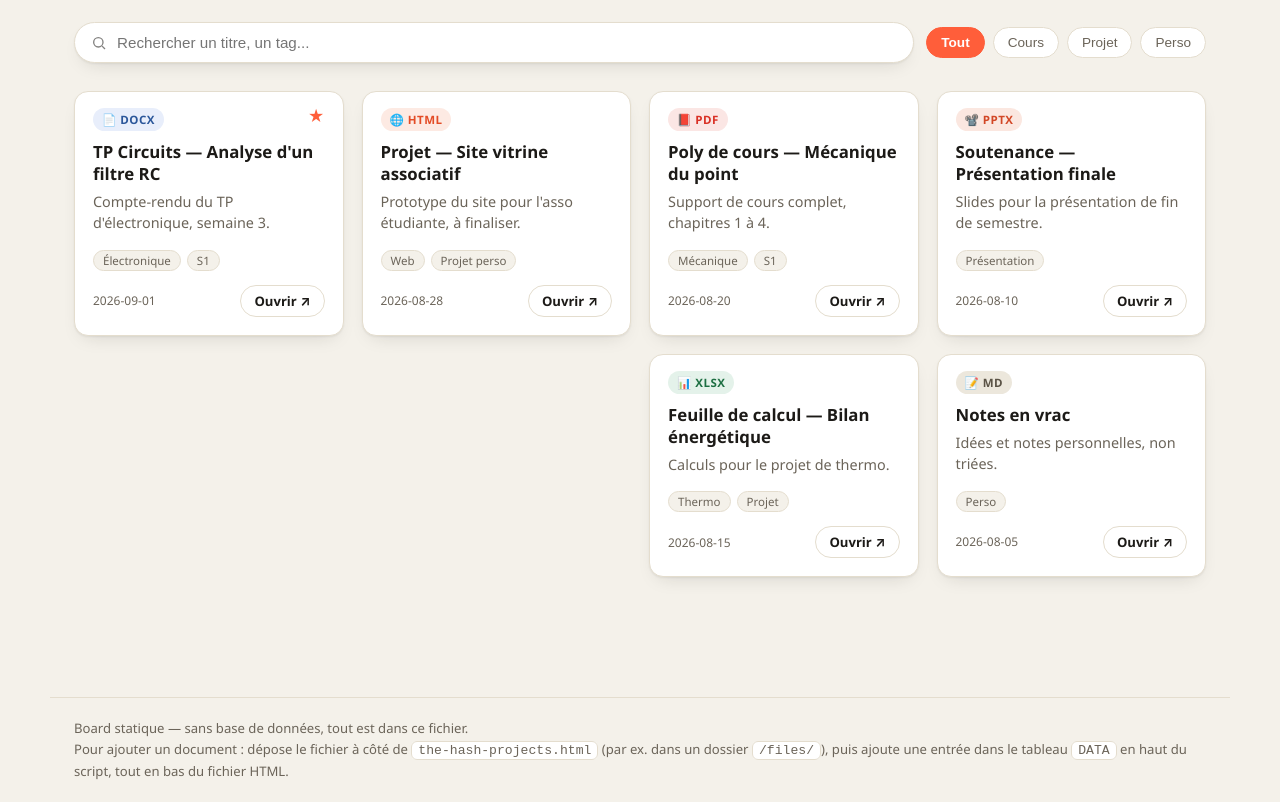
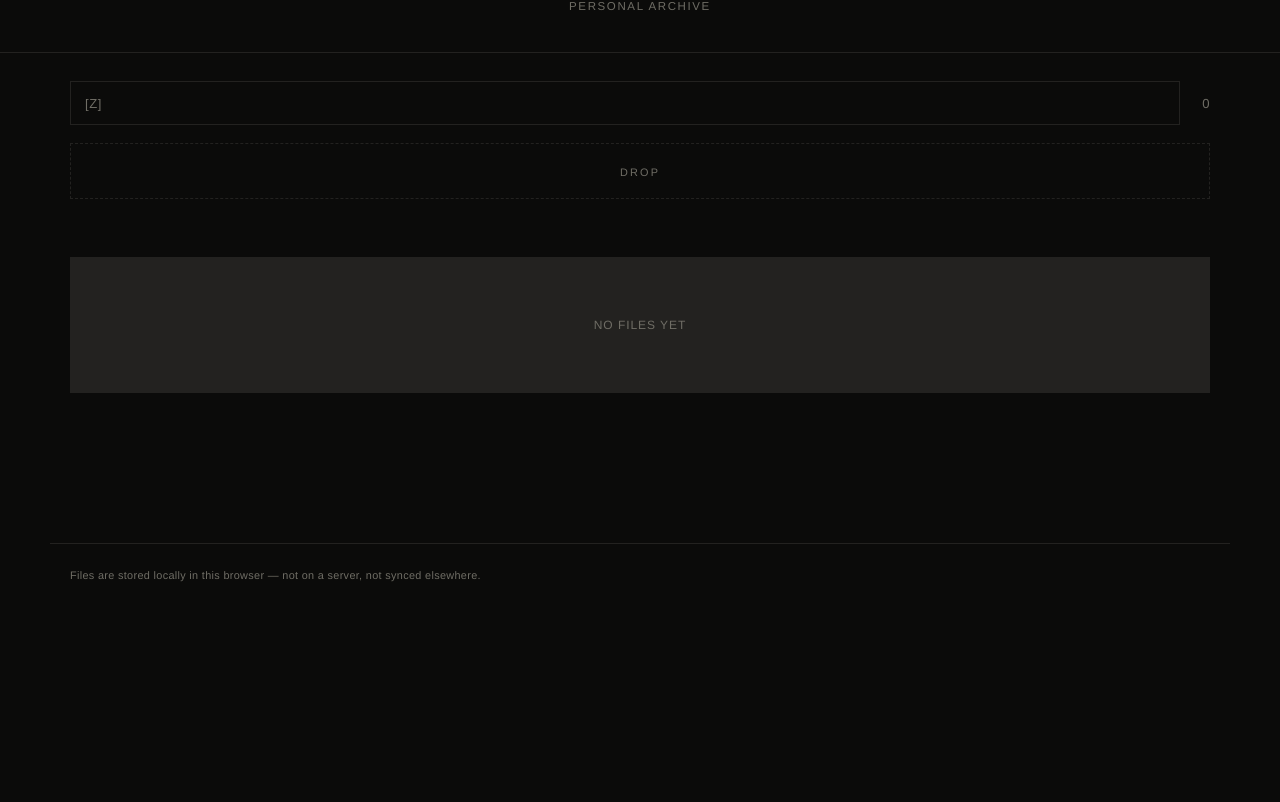
Before and after one commit to haroldcatherin-star/Hash-Projects, a plain HTML site: page index.html in a window 1280 px wide. Shown: the part 132-934 px from the top of the page. After the commit the page ends 800 px from the top, so only its background shows below. Drawn offline with Linux system fonts and the light colour scheme.

Commit message:
Add files via upload

```diff
--- a/index.html
+++ b/index.html
@@ -1,310 +1,380 @@
 <!DOCTYPE html>
-<html lang="fr">
+<html lang="en">
 <head>
 <meta charset="UTF-8">
 <meta name="viewport" content="width=device-width, initial-scale=1.0">
 <title>The Hash Projects</title>
 <style>
   :root{
-    --bg: #f4f1ea;
-    --bg-alt: #ffffff;
-    --ink: #1c1a17;
-    --ink-soft: #6b6459;
-    --line: #e4ddce;
-    --accent: #ff5e3a;
-    --accent-ink: #ffffff;
-    --chip-bg: #ffffff;
-    --chip-border: #e4ddce;
-    --shadow: 0 1px 2px rgba(28,26,23,.06), 0 8px 20px -10px rgba(28,26,23,.18);
-    --card-radius: 14px;
-    --c-docx: #2b579a; --c-docx-bg: #e8eefb;
-    --c-html: #e34c26; --c-html-bg: #fdeae3;
-    --c-pdf:  #d93025; --c-pdf-bg:  #fbe6e4;
-    --c-xlsx: #1d6f42; --c-xlsx-bg: #e4f2ea;
-    --c-pptx: #d24726; --c-pptx-bg: #fbe7e0;
-    --c-md:   #5b5346; --c-md-bg:   #ece7dc;
-    --c-zip:  #7a6f5d; --c-zip-bg:  #efeae0;
-    --c-link: #7c3aed; --c-link-bg: #efe6fd;
-    --c-other:#3d3a34; --c-other-bg:#eae6db;
+    --bg: #0b0b0a;
+    --text: #c9c7bd;
+    --text-dim: #6f6d65;
+    --line: #232220;
+    --card-bg: #121211;
+    --invert-bg: #c9c7bd;
+    --invert-fg: #0b0b0a;
   }
-  @media (prefers-color-scheme: dark){
-    :root{
-      --bg: #15130f;
-      --bg-alt: #1d1a15;
-      --ink: #f2ede2;
-      --ink-soft: #a89f8c;
-      --line: #322e26;
-      --chip-bg: #221f19;
-      --chip-border: #3a352b;
-      --shadow: 0 1px 2px rgba(0,0,0,.4), 0 10px 24px -12px rgba(0,0,0,.6);
-      --c-docx-bg: #1c2740; --c-html-bg: #3a2117; --c-pdf-bg: #3a1e1c;
-      --c-xlsx-bg: #17301f; --c-pptx-bg: #3a2015; --c-md-bg: #29261d;
-      --c-zip-bg: #29251d; --c-link-bg: #271c3a; --c-other-bg: #262319;
-    }
+  *{ box-sizing:border-box; margin:0; padding:0; }
+  html,body{ background:var(--bg); color:var(--text); min-height:100%; }
+  body{
+    font-family: "Helvetica Neue", Helvetica, Arial, sans-serif;
+    -webkit-font-smoothing:antialiased;
   }
-  *{box-sizing:border-box;}
-  body{
-    margin:0; background:var(--bg); color:var(--ink);
-    font-family: "Segoe UI", -apple-system, BlinkMacSystemFont, Roboto, Helvetica, Arial, sans-serif;
-    min-height:100vh;
+
+  .wrap{ max-width:1180px; margin:0 auto; padding:0 20px 100px; }
+
+  /* ---- header ---- */
+  header{ padding:64px 20px 40px; text-align:center; border-bottom:1px solid var(--line); }
+  .word{
+    font-size:clamp(2rem,6vw,3.4rem); font-weight:900; text-transform:uppercase;
+    letter-spacing:-0.01em; line-height:1; color:var(--text);
   }
-  .wrap{ max-width:1180px; margin:0 auto; padding:0 24px 80px; }
+  .tag{
+    margin-top:14px; font-size:.72rem; letter-spacing:.14em; text-transform:uppercase;
+    color:var(--text-dim);
+  }
 
-  header.top{ padding:48px 24px 28px; text-align:center; }
-  .brand{ display:inline-flex; align-items:center; gap:10px; font-size:2rem; font-weight:800; letter-spacing:-0.02em; }
-  .brand .hash{ color:var(--accent); font-size:2.2rem; }
-  .tagline{ margin:8px 0 0; color:var(--ink-soft); font-size:.98rem; }
-
+  /* ---- toolbar ---- */
   .toolbar{
-    max-width:1180px; margin:0 auto 28px; padding:0 24px;
-    display:flex; flex-wrap:wrap; gap:12px; align-items:center; justify-content:space-between;
+    display:flex; flex-wrap:wrap; gap:14px; align-items:center; justify-content:space-between;
+    padding:28px 0 18px;
   }
   .search{
-    flex:1 1 260px; display:flex; align-items:center; gap:8px;
-    background:var(--bg-alt); border:1px solid var(--line); border-radius:999px;
-    padding:10px 16px; box-shadow:var(--shadow);
+    flex:1 1 240px; background:transparent; border:1px solid var(--line); border-radius:0;
+    padding:12px 14px;
   }
   .search input{
-    border:none; outline:none; background:transparent; color:var(--ink); font-size:.95rem; width:100%;
+    width:100%; background:transparent; border:none; outline:none; color:var(--text);
+    font-size:.82rem; letter-spacing:.04em; text-transform:uppercase;
   }
-  .search svg{ flex:none; opacity:.55; }
+  .search input::placeholder{ color:var(--text-dim); }
+  .count{ font-size:.82rem; color:var(--text-dim); letter-spacing:.04em; min-width:1.2em; text-align:right; }
 
-  .chips{ display:flex; flex-wrap:wrap; gap:8px; }
-  .chip{
-    border:1px solid var(--chip-border); background:var(--chip-bg); color:var(--ink-soft);
-    padding:7px 14px; border-radius:999px; font-size:.85rem; cursor:pointer; user-select:none;
-    transition:all .15s ease;
+  /* ---- dropzone ---- */
+  .dropzone{
+    border:1px dashed var(--line); padding:18px; text-align:center; cursor:pointer;
+    transition:border-color .15s, color .15s; margin-bottom:8px;
   }
-  .chip:hover{ color:var(--ink); border-color:var(--accent); }
-  .chip.active{ background:var(--accent); border-color:var(--accent); color:var(--accent-ink); font-weight:600; }
+  .dropzone.drag{ border-color:var(--text-dim); color:var(--text); }
+  .dropzone span{
+    font-size:.68rem; letter-spacing:.2em; text-transform:uppercase; color:var(--text-dim);
+  }
+  .dropzone.drag span{ color:var(--text); }
+  #fileInput{ display:none; }
+  .msg{ font-size:.7rem; letter-spacing:.05em; text-transform:uppercase; padding:10px 2px; min-height:1.4em; color:var(--text-dim); }
 
-  .board{
-    column-count:1; column-gap:18px;
+  /* ---- grid ---- */
+  .grid{
+    display:grid; grid-template-columns:1fr; gap:1px; background:var(--line);
+    border:1px solid var(--line); margin-top:30px;
   }
-  @media(min-width:640px){ .board{ column-count:2; } }
-  @media(min-width:940px){ .board{ column-count:3; } }
-  @media(min-width:1180px){ .board{ column-count:4; } }
+  @media(min-width:640px){ .grid{ grid-template-columns:repeat(2,1fr); } }
+  @media(min-width:940px){ .grid{ grid-template-columns:repeat(3,1fr); } }
+  @media(min-width:1180px){ .grid{ grid-template-columns:repeat(4,1fr); } }
 
   .card{
-    break-inside:avoid; margin:0 0 18px; background:var(--bg-alt);
-    border:1px solid var(--line); border-radius:var(--card-radius);
-    box-shadow:var(--shadow); overflow:hidden; display:flex; flex-direction:column;
-    transition:transform .15s ease, box-shadow .15s ease;
+    background:var(--card-bg); padding:20px 18px; display:flex; flex-direction:column;
+    gap:8px; min-height:170px; transition:background .12s, color .12s;
   }
-  .card:hover{ transform:translateY(-3px); }
-  .card-top{ padding:16px 18px 0; display:flex; align-items:flex-start; justify-content:space-between; gap:10px; }
-  .type-badge{
-    display:inline-flex; align-items:center; gap:6px; font-size:.72rem; font-weight:700;
-    text-transform:uppercase; letter-spacing:.04em; padding:4px 9px; border-radius:999px;
+  .card:hover{ background:var(--invert-bg); color:var(--invert-fg); }
+  .card:hover .card-meta{ color:#4a4944; }
+  .card:hover .card-actions{ border-top-color:#9a988e; }
+
+  .card-title, .card-desc{
+    cursor:text; outline:none; border-radius:1px;
   }
-  .pin{ color:var(--accent); font-size:1rem; line-height:1; }
-  .card-body{ padding:10px 18px 4px; }
-  .card-body h3{ margin:0 0 6px; font-size:1.05rem; line-height:1.3; }
-  .card-body p{ margin:0; color:var(--ink-soft); font-size:.9rem; line-height:1.5; }
-  .tags{ display:flex; flex-wrap:wrap; gap:6px; padding:12px 18px 0; }
-  .tag{ font-size:.72rem; color:var(--ink-soft); background:var(--bg); border:1px solid var(--line); padding:2px 9px; border-radius:999px; }
-  .card-foot{
-    margin-top:auto; padding:14px 18px 18px; display:flex; align-items:center; justify-content:space-between; gap:10px;
+  .card-title:hover, .card-desc:hover, .card-title:focus, .card-desc:focus{
+    text-decoration:underline dotted; text-underline-offset:3px;
   }
-  .date{ font-size:.75rem; color:var(--ink-soft); }
-  .open{
-    font-size:.82rem; font-weight:700; text-decoration:none; color:var(--ink);
-    border:1px solid var(--line); padding:6px 13px; border-radius:999px; white-space:nowrap;
+  .card-title{
+    font-size:.95rem; font-weight:800; text-transform:uppercase; letter-spacing:.01em;
+    line-height:1.25; word-break:break-word;
   }
-  .open:hover{ border-color:var(--accent); color:var(--accent); }
+  .card-desc{
+    font-size:.78rem; line-height:1.4; color:var(--text-dim); word-break:break-word; min-height:1.3em;
+  }
+  .card:hover .card-desc{ color:#3f3e39; }
+  .card-desc:empty:before{ content: attr(data-placeholder); }
 
-  .empty{ text-align:center; color:var(--ink-soft); padding:60px 20px; }
+  .card-meta{ font-size:.66rem; letter-spacing:.04em; color:var(--text-dim); transition:color .12s; }
+
+  .card-actions{
+    margin-top:auto; display:flex; gap:14px; flex-wrap:wrap; padding-top:10px;
+    border-top:1px solid var(--line); transition:border-color .12s;
+  }
+  .card-actions button{
+    background:none; border:none; padding:0; cursor:pointer; font-family:inherit;
+    font-size:.66rem; letter-spacing:.08em; text-transform:uppercase; color:inherit;
+    text-decoration:underline; text-underline-offset:3px; opacity:.75;
+  }
+  .card-actions button:hover{ opacity:1; }
+
+  .empty{
+    grid-column:1/-1; text-align:center; padding:60px 20px; color:var(--text-dim);
+    font-size:.75rem; letter-spacing:.08em; text-transform:uppercase;
+  }
 
   footer{
-    max-width:1180px; margin:40px auto 0; padding:20px 24px; border-top:1px solid var(--line);
-    color:var(--ink-soft); font-size:.82rem; line-height:1.6;
+    max-width:1180px; margin:50px auto 0; padding:22px 20px 0; border-top:1px solid var(--line);
+    color:var(--text-dim); font-size:.68rem; letter-spacing:.03em; line-height:1.7;
   }
-  footer code{ background:var(--chip-bg); border:1px solid var(--chip-border); padding:1px 6px; border-radius:6px; }
 </style>
 </head>
 <body>
 
-<header class="top">
-  <div class="brand"><span class="hash">#</span>The Hash Projects</div>
-  <p class="tagline">Mon espace perso — cours, projets, docs &amp; ressources en vrac.</p>
+<header>
+  <div class="word">HASH PROJECTS</div>
+  <p class="tag">Personal archive</p>
 </header>
 
-<div class="toolbar">
-  <div class="search">
-    <svg width="16" height="16" viewBox="0 0 24 24" fill="none" stroke="currentColor" stroke-width="2"><circle cx="11" cy="11" r="7"/><line x1="21" y1="21" x2="16.65" y2="16.65"/></svg>
-    <input id="searchInput" type="text" placeholder="Rechercher un titre, un tag...">
+<div class="wrap">
+
+  <div class="toolbar">
+    <div class="search">
+      <input id="searchInput" type="text" placeholder="[z]">
+    </div>
+    <span class="count" id="count">0</span>
   </div>
-  <div class="chips" id="chips"></div>
-</div>
 
-<div class="wrap">
-  <div class="board" id="board"></div>
-  <p class="empty" id="emptyMsg" style="display:none;">Aucune carte ne correspond à ta recherche.</p>
+  <div class="dropzone" id="dropzone">
+    <span>drop</span>
+    <input type="file" id="fileInput" accept=".html,.htm" multiple>
+  </div>
+  <div class="msg" id="msg"></div>
+
+  <div class="grid" id="grid"></div>
+
 </div>
 
 <footer>
-  Board statique — sans base de données, tout est dans ce fichier.<br>
-  Pour ajouter un document : dépose le fichier à côté de <code>the-hash-projects.html</code> (par ex. dans un dossier <code>/files/</code>), puis ajoute une entrée dans le tableau <code>DATA</code> en haut du script, tout en bas du fichier HTML.
+  Files are stored locally in this browser — not on a server, not synced elsewhere.
 </footer>
 
 <script>
-/* ============================================================
-   THE HASH PROJECTS — données du board
-   ------------------------------------------------------------
-   Ajoute / modifie / supprime une entrée = un objet ci-dessous.
-   Champs :
-     title       (string)  titre de la carte
-     type        (string)  'docx' | 'html' | 'pdf' | 'xlsx' | 'pptx' | 'md' | 'zip' | 'link' | 'other'
-     desc        (string)  courte description
-     tags        (array)   ex: ["S1","Maths"]
-     date        (string)  ex: "2026-09-02" (libre, affiché tel quel)
-     href        (string)  chemin relatif vers le fichier, ou URL
-     category    (string)  utilisé pour les filtres (ex: "Cours", "Projet", "Ressource", "Perso")
-     pinned      (bool)    true = étoile affichée
-   ============================================================ */
-const DATA = [
-  {
-    title: "TP Circuits — Analyse d'un filtre RC",
-    type: "docx",
-    desc: "Compte-rendu du TP d'électronique, semaine 3.",
-    tags: ["Électronique", "S1"],
-    date: "2026-09-01",
-    href: "files/tp-filtre-rc.docx",
-    category: "Cours",
-    pinned: true
-  },
-  {
-    title: "Projet — Site vitrine associatif",
-    type: "html",
-    desc: "Prototype du site pour l'asso étudiante, à finaliser.",
-    tags: ["Web", "Projet perso"],
-    date: "2026-08-28",
-    href: "files/projet-asso/index.html",
-    category: "Projet",
-    pinned: false
-  },
-  {
-    title: "Poly de cours — Mécanique du point",
-    type: "pdf",
-    desc: "Support de cours complet, chapitres 1 à 4.",
-    tags: ["Mécanique", "S1"],
-    date: "2026-08-20",
-    href: "files/meca-point.pdf",
-    category: "Cours",
-    pinned: false
-  },
-  {
-    title: "Feuille de calcul — Bilan énergétique",
-    type: "xlsx",
-    desc: "Calculs pour le projet de thermo.",
-    tags: ["Thermo", "Projet"],
-    date: "2026-08-15",
-    href: "files/bilan-energetique.xlsx",
-    category: "Projet",
-    pinned: false
-  },
-  {
-    title: "Soutenance — Présentation finale",
-    type: "pptx",
-    desc: "Slides pour la présentation de fin de semestre.",
-    tags: ["Présentation"],
-    date: "2026-08-10",
-    href: "files/soutenance.pptx",
-    category: "Projet",
-    pinned: false
-  },
-  {
-    title: "Notes en vrac",
-    type: "md",
-    desc: "Idées et notes personnelles, non triées.",
-    tags: ["Perso"],
-    date: "2026-08-05",
-    href: "files/notes.md",
-    category: "Perso",
-    pinned: false
-  }
-];
+/* ---------- IndexedDB helper ---------- */
+const DB_NAME = "hashProjectsDB";
+const STORE = "files";
 
-/* ============================================================ */
-
-const TYPE_META = {
-  docx:  { label: "DOCX", icon: "📄" },
-  html:  { label: "HTML", icon: "🌐" },
-  pdf:   { label: "PDF",  icon: "📕" },
-  xlsx:  { label: "XLSX", icon: "📊" },
-  pptx:  { label: "PPTX", icon: "📽️" },
-  md:    { label: "MD",   icon: "📝" },
-  zip:   { label: "ZIP",  icon: "🗜️" },
-  link:  { label: "LIEN", icon: "🔗" },
-  other: { label: "FICHIER", icon: "📁" }
-};
-
-const board = document.getElementById('board');
-const chipsEl = document.getElementById('chips');
-const searchInput = document.getElementById('searchInput');
-const emptyMsg = document.getElementById('emptyMsg');
-
-const categories = ["Tout", ...Array.from(new Set(DATA.map(d => d.category)))];
-let activeCategory = "Tout";
-let query = "";
-
-function renderChips(){
-  chipsEl.innerHTML = "";
-  categories.forEach(cat => {
-    const el = document.createElement('button');
-    el.className = "chip" + (cat === activeCategory ? " active" : "");
-    el.textContent = cat;
-    el.addEventListener('click', () => { activeCategory = cat; renderChips(); renderBoard(); });
-    chipsEl.appendChild(el);
+function openDB(){
+  return new Promise((resolve, reject) => {
+    const req = indexedDB.open(DB_NAME, 1);
+    req.onupgradeneeded = () => {
+      const db = req.result;
+      if (!db.objectStoreNames.contains(STORE)){
+        db.createObjectStore(STORE, { keyPath: "id" });
+      }
+    };
+    req.onsuccess = () => resolve(req.result);
+    req.onerror = () => reject(req.error);
   });
 }
 
-function cardHTML(item){
-  const meta = TYPE_META[item.type] || TYPE_META.other;
-  const tags = (item.tags || []).map(t => `<span class="tag">${escapeHtml(t)}</span>`).join("");
-  return `
-    <article class="card">
-      <div class="card-top">
-        <span class="type-badge" style="color:var(--c-${item.type}, var(--c-other)); background:var(--c-${item.type}-bg, var(--c-other-bg));">${meta.icon} ${meta.label}</span>
-        ${item.pinned ? '<span class="pin" title="Épinglé">★</span>' : ''}
-      </div>
-      <div class="card-body">
-        <h3>${escapeHtml(item.title)}</h3>
-        <p>${escapeHtml(item.desc || "")}</p>
-      </div>
-      ${tags ? `<div class="tags">${tags}</div>` : ''}
-      <div class="card-foot">
-        <span class="date">${escapeHtml(item.date || "")}</span>
-        <a class="open" href="${escapeAttr(item.href)}" target="_blank" rel="noopener">Ouvrir ↗</a>
-      </div>
-    </article>
-  `;
+async function dbGetAll(){
+  const db = await openDB();
+  return new Promise((resolve, reject) => {
+    const tx = db.transaction(STORE, "readonly");
+    const req = tx.objectStore(STORE).getAll();
+    req.onsuccess = () => resolve(req.result);
+    req.onerror = () => reject(req.error);
+  });
 }
+
+async function dbPut(record){
+  const db = await openDB();
+  return new Promise((resolve, reject) => {
+    const tx = db.transaction(STORE, "readwrite");
+    tx.objectStore(STORE).put(record);
+    tx.oncomplete = () => resolve();
+    tx.onerror = () => reject(tx.error);
+  });
+}
+
+async function dbDelete(id){
+  const db = await openDB();
+  return new Promise((resolve, reject) => {
+    const tx = db.transaction(STORE, "readwrite");
+    tx.objectStore(STORE).delete(id);
+    tx.oncomplete = () => resolve();
+    tx.onerror = () => reject(tx.error);
+  });
+}
+
+/* ---------- state ---------- */
+let files = [];
+let query = "";
+
+const grid = document.getElementById('grid');
+const countEl = document.getElementById('count');
+const msgEl = document.getElementById('msg');
+const dropzone = document.getElementById('dropzone');
+const fileInput = document.getElementById('fileInput');
+const searchInput = document.getElementById('searchInput');
 
 function escapeHtml(s){
   return String(s).replace(/[&<>"']/g, c => ({'&':'&amp;','<':'&lt;','>':'&gt;','"':'&quot;',"'":'&#39;'}[c]));
 }
-function escapeAttr(s){ return escapeHtml(s); }
 
-function renderBoard(){
-  const q = query.trim().toLowerCase();
-  const filtered = DATA
-    .filter(d => activeCategory === "Tout" || d.category === activeCategory)
-    .filter(d => {
-      if (!q) return true;
-      const hay = [d.title, d.desc, ...(d.tags||[])].join(" ").toLowerCase();
-      return hay.includes(q);
-    })
-    .sort((a,b) => (b.pinned === true) - (a.pinned === true));
-
-  board.innerHTML = filtered.map(cardHTML).join("");
-  emptyMsg.style.display = filtered.length ? "none" : "block";
+function formatSize(bytes){
+  if (bytes < 1024) return bytes + " B";
+  if (bytes < 1024*1024) return (bytes/1024).toFixed(1) + " KB";
+  return (bytes/(1024*1024)).toFixed(1) + " MB";
 }
 
-searchInput.addEventListener('input', (e) => { query = e.target.value; renderBoard(); });
+function extractTitle(html, fallback){
+  try{
+    const m = html.match(/<title[^>]*>([^<]*)<\/title>/i);
+    if (m && m[1].trim()) return m[1].trim();
+  }catch(e){}
+  return fallback;
+}
 
-renderChips();
-renderBoard();
+function showMsg(text){
+  msgEl.textContent = text;
+  if (text) setTimeout(() => { if (msgEl.textContent === text) msgEl.textContent = ""; }, 4000);
+}
+
+/* ---------- render ---------- */
+function render(){
+  const q = query.trim().toLowerCase();
+  const list = files
+    .filter(f => !q || (f.title + " " + f.name + " " + (f.description||"")).toLowerCase().includes(q))
+    .sort((a,b) => b.date.localeCompare(a.date));
+
+  countEl.textContent = files.length;
+
+  if (!list.length){
+    grid.innerHTML = `<div class="empty">${files.length ? "no results" : "no files yet"}</div>`;
+    return;
+  }
+
+  grid.innerHTML = list.map(f => `
+    <div class="card" data-id="${f.id}">
+      <div class="card-title" contenteditable="true" data-field="title">${escapeHtml(f.title)}</div>
+      <div class="card-desc" contenteditable="true" data-field="description" data-placeholder="add description...">${escapeHtml(f.description || "")}</div>
+      <div class="card-meta">${escapeHtml(f.name)} — ${formatSize(f.size)}</div>
+      <div class="card-meta">${escapeHtml(f.date)}</div>
+      <div class="card-actions">
+        <button data-action="open">Open</button>
+        <button data-action="download">Download</button>
+        <button data-action="delete">Delete</button>
+      </div>
+    </div>
+  `).join("");
+}
+
+grid.addEventListener('click', async (e) => {
+  const btn = e.target.closest('button[data-action]');
+  if (!btn) return;
+  const card = e.target.closest('.card');
+  const id = card.dataset.id;
+  const file = files.find(f => f.id === id);
+  if (!file) return;
+  const action = btn.dataset.action;
+
+  if (action === 'open'){
+    const blob = new Blob([file.content], { type: 'text/html' });
+    const url = URL.createObjectURL(blob);
+    window.open(url, '_blank');
+    setTimeout(() => URL.revokeObjectURL(url), 30000);
+  }
+  if (action === 'download'){
+    const blob = new Blob([file.content], { type: 'text/html' });
+    const url = URL.createObjectURL(blob);
+    const a = document.createElement('a');
+    a.href = url; a.download = file.name;
+    document.body.appendChild(a); a.click(); a.remove();
+    setTimeout(() => URL.revokeObjectURL(url), 30000);
+  }
+  if (action === 'delete'){
+    if (!confirm('Delete "' + file.title + '"?')) return;
+    await dbDelete(id);
+    files = files.filter(f => f.id !== id);
+    render();
+  }
+});
+
+/* ---------- inline rename / description edit ---------- */
+grid.addEventListener('blur', async (e) => {
+  const el = e.target;
+  if (!el.matches('[contenteditable]')) return;
+  const card = el.closest('.card');
+  const id = card.dataset.id;
+  const file = files.find(f => f.id === id);
+  if (!file) return;
+  const field = el.dataset.field;
+  let value = el.textContent.trim();
+
+  if (field === 'title' && !value){
+    value = file.title; // don't allow empty title
+    el.textContent = value;
+  }
+
+  file[field] = value;
+  await dbPut(file);
+}, true);
+
+grid.addEventListener('keydown', (e) => {
+  if (e.target.matches('[contenteditable]') && e.key === 'Enter'){
+    e.preventDefault();
+    e.target.blur();
+  }
+});
+
+/* ---------- upload ---------- */
+async function handleFiles(fileList){
+  const arr = Array.from(fileList);
+  let added = 0, rejected = 0;
+
+  for (const f of arr){
+    const isHtml = /\.(html?|HTML?)$/.test(f.name);
+    if (!isHtml){ rejected++; continue; }
+    const content = await f.text();
+    const record = {
+      id: (crypto.randomUUID ? crypto.randomUUID() : "f" + Date.now() + Math.random().toString(16).slice(2)),
+      name: f.name,
+      title: extractTitle(content, f.name.replace(/\.(html?|HTML?)$/, '')),
+      description: "",
+      size: f.size,
+      date: new Date().toISOString().slice(0,10),
+      content
+    };
+    await dbPut(record);
+    files.push(record);
+    added++;
+  }
+
+  render();
+  if (rejected && added) showMsg(added + " file(s) added, " + rejected + " skipped (not .html)");
+  else if (rejected) showMsg(rejected + " file(s) skipped — only .html/.htm accepted");
+  else if (added) showMsg(added + " file(s) added");
+}
+
+dropzone.addEventListener('click', () => fileInput.click());
+fileInput.addEventListener('change', (e) => { handleFiles(e.target.files); fileInput.value = ""; });
+
+['dragenter','dragover'].forEach(evt => dropzone.addEventListener(evt, (e) => {
+  e.preventDefault(); e.stopPropagation(); dropzone.classList.add('drag');
+}));
+['dragleave','drop'].forEach(evt => dropzone.addEventListener(evt, (e) => {
+  e.preventDefault(); e.stopPropagation(); dropzone.classList.remove('drag');
+}));
+dropzone.addEventListener('drop', (e) => {
+  if (e.dataTransfer.files && e.dataTransfer.files.length) handleFiles(e.dataTransfer.files);
+});
+
+/* ---------- search ---------- */
+searchInput.addEventListener('input', (e) => { query = e.target.value; render(); });
+
+/* ---------- init ---------- */
+(async function init(){
+  try{
+    files = await dbGetAll();
+    files.forEach(f => { if (f.description === undefined) f.description = ""; });
+  }catch(e){
+    files = [];
+  }
+  render();
+})();
 </script>
 
 </body>
```
